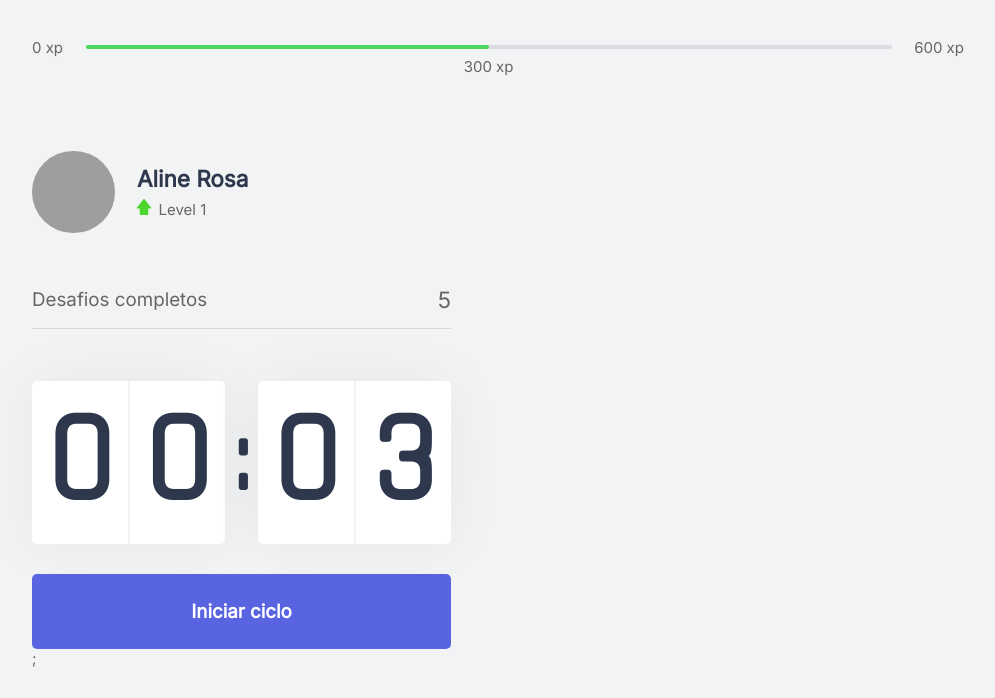
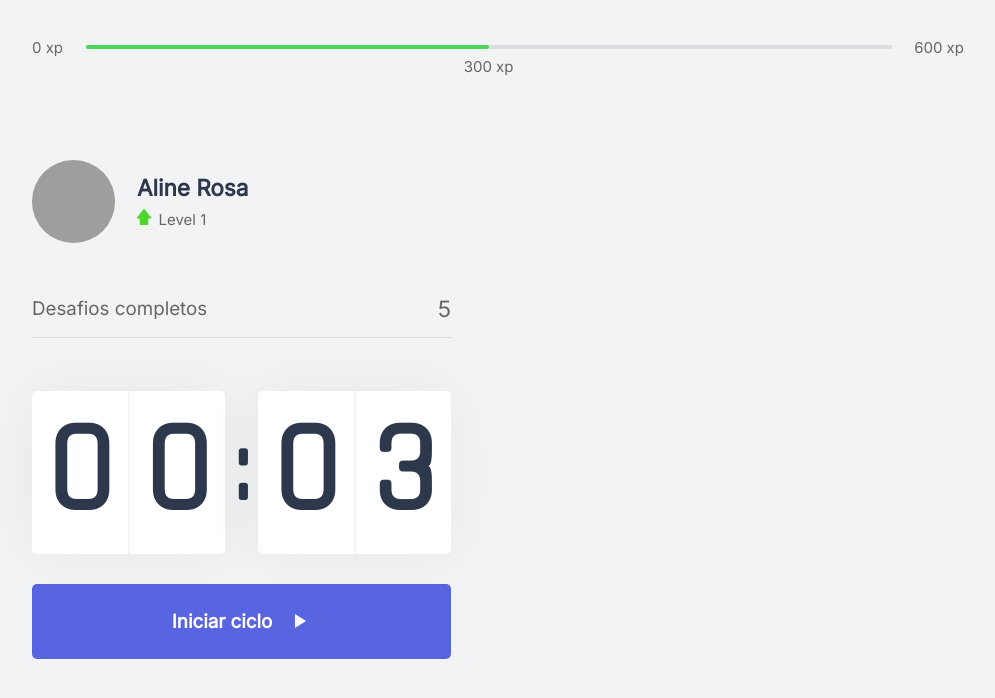
Before and after one commit to alinecbsr/focus_technique-next, a Next.js app: page / in a window 1280 px wide. Shown: the top 698 px of the page, without its empty margins (142-1137 px from the left). Built offline with nearby package versions, Linux system fonts and the light colour scheme; grey boxes are pictures that could not be loaded.

Commit message:
Ajuste em estilo de componente Countdown

```diff
--- a/package.json
+++ b/package.json
@@ -10,7 +10,8 @@
   "dependencies": {
     "next": "10.0.7",
     "react": "17.0.1",
-    "react-dom": "17.0.1"
+    "react-dom": "17.0.1",
+    "react-icons": "^4.2.0"
   },
   "devDependencies": {
     "@types/node": "^14.14.31",
--- a/src/components/Countdown.tsx
+++ b/src/components/Countdown.tsx
@@ -1,4 +1,5 @@
 import { useState, useEffect } from 'react';
+import { MdClose, MdPlayArrow, MdCheckCircle } from 'react-icons/md';
 
 import styles from '../styles/components/Countdown.module.css';
 
@@ -57,6 +58,7 @@ export function Countdown() {
           className={styles.countdownButton}
         >
           Ciclo encerrado
+          <MdCheckCircle className={styles.icon} color="#4CD62B" fontSize={20} />
         </button>
       ) : (
           <>
@@ -66,15 +68,17 @@ export function Countdown() {
               onClick={resetCountdown}
             >
               Abandonar ciclo
+              <MdClose className={styles.icon} fontSize={24} />
             </button>) : (<button
               type="button"
               className={styles.countdownButton}
               onClick={startCountdown}
             >
               Iniciar ciclo
+              <MdPlayArrow className={styles.icon} fontSize={24} />
             </button>)}
           </>
-        )};
+        )}
     </div>
   );
 }
--- a/src/styles/components/Countdown.module.css
+++ b/src/styles/components/Countdown.module.css
@@ -69,4 +69,9 @@
   background: var(--white);
   color: var(--text);
   cursor: not-allowed;
+  border-bottom: 4px solid var(--green);
 }
+
+.icon {
+  margin-left: 1rem;
+}
```
Also changed, not shown: 1 other file (tests, documents, lock files or other folders).
